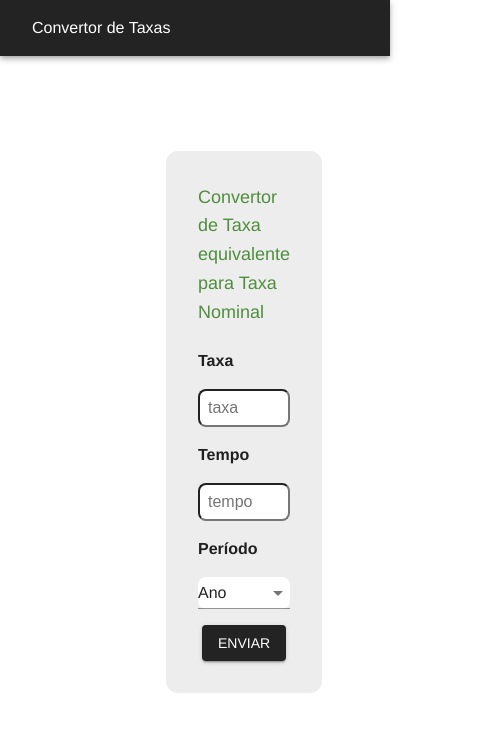
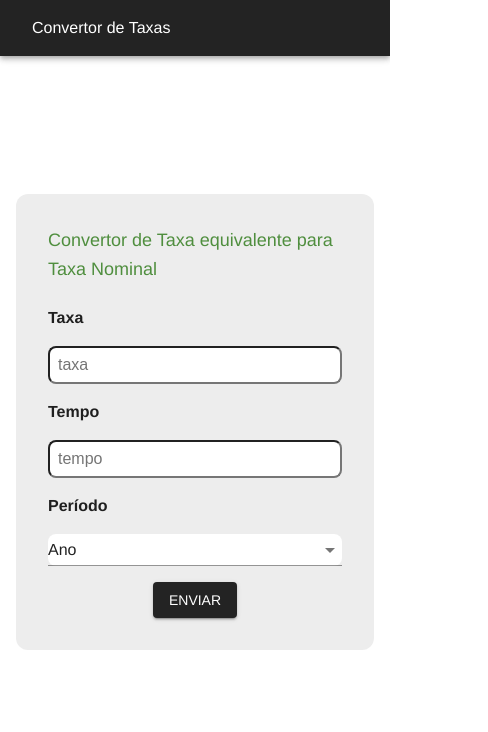
Before and after one commit to caio20538/financasClient, a React (Vite) app: page / in a window 390 px wide. Shown: the top 732 px of the page, 488 px wide, since content can reach past the window. Built offline with nearby package versions, Linux system fonts and the light colour scheme; some icons are missing.

Commit message:
fix: ui on mobile

```diff
--- a/src/pages/Hero/Hero.tsx
+++ b/src/pages/Hero/Hero.tsx
@@ -41,17 +41,6 @@ export const Hero: React.FC = () => {
           height: "100vh",
         }}
       >
-        {/* Anúncio lateral esquerdo */}
-        <div
-          style={{
-            flex: "0 0 150px",
-            display: "flex",
-            justifyContent: "center",
-            alignItems: "center",
-            color: "white",
-          }}
-        >
-        </div>
 
         {/* Container principal */}
         <Container
@@ -114,18 +103,6 @@ export const Hero: React.FC = () => {
             )}
           </S.formConverter>
         </Container>
-
-        {/* Anúncio lateral direito */}
-        <div
-          style={{
-            flex: "0 0 150px",
-            display: "flex",
-            justifyContent: "center",
-            alignItems: "center",
-            color: "white",
-          }}
-        >
-        </div>
       </div>
     </S.hero>
   );
```
